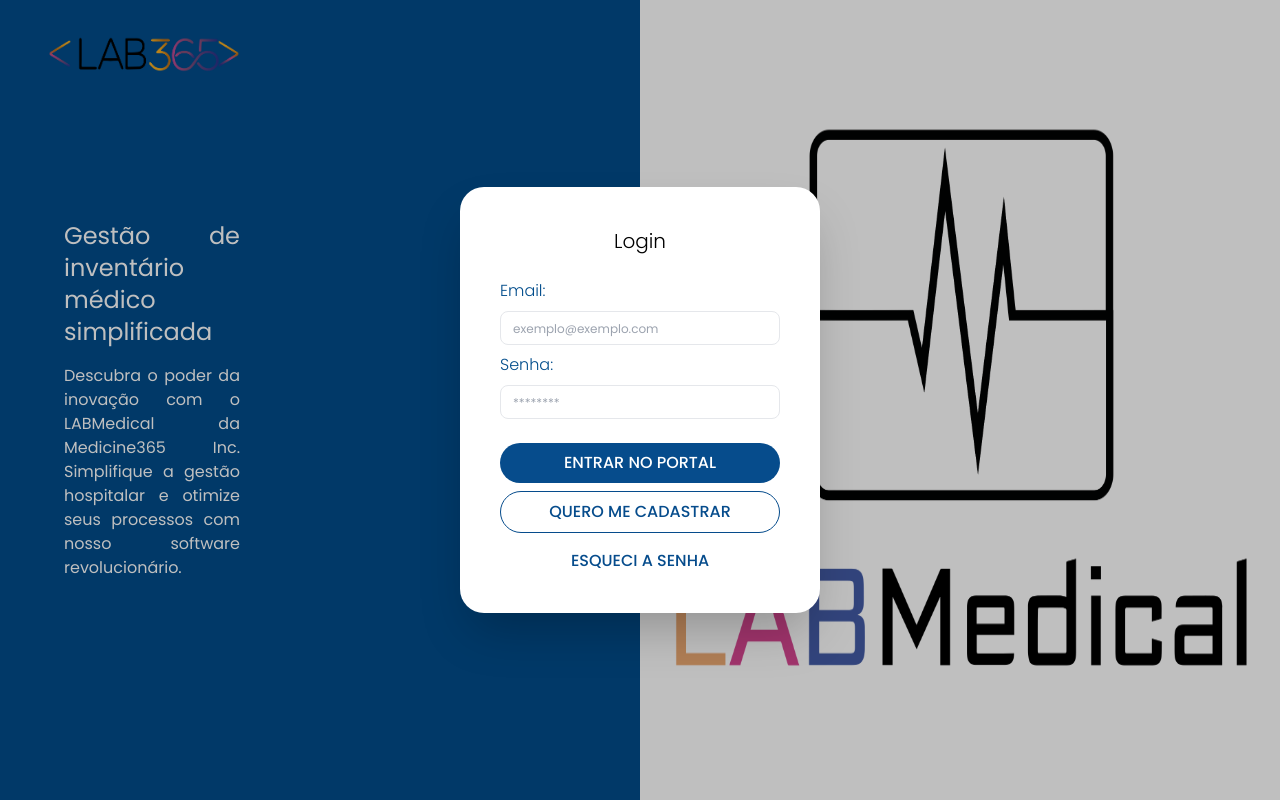
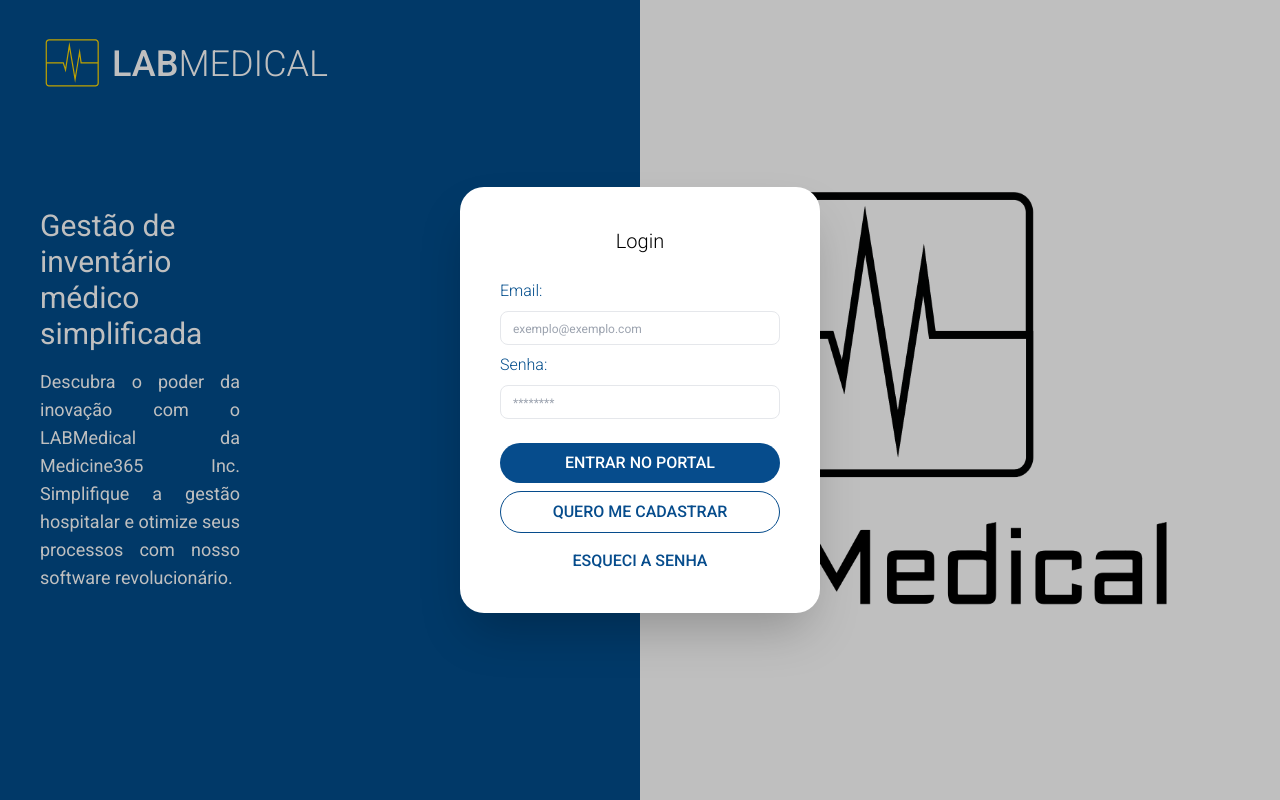
Before and after one commit to Felippeks/LABMedical, an Angular app: page /login in a window 1280 px wide. Built offline with nearby package versions, Linux system fonts and the light colour scheme.

Commit message:
chore(ComponentLogin): updateComponent #LM005.4

```diff
--- a/src/app/components/login/login.component.html
+++ b/src/app/components/login/login.component.html
@@ -1,26 +1,28 @@
-<main class="flex min-h-screen relative font-poppins">
+<main class="flex min-h-screen relative font-roboto">
   <section
     class="w-1/2 bg-[#014c8b] flex items-center justify-center text-white px-4 relative"
   >
-    <div class="absolute top-0 left-0 flex items-center px-12 pt-8">
-      <img src="./assets/LAB365.png" class="inline-block mr-2 w-48" />
-      <!-- <span class="text-2xl">LabMedical</span> -->
+    <div class="absolute top-0 left-0 flex items-center lg:px-4 md:px-2 pt-2 uppercase ">
+      <img src="./assets/logo.svg" class="inline-block lg:w-28 w-16" />
+      <span class="lg:text-4xl text-lg lg:-ml-4 -ml-2 font-medium">Lab</span
+      ><span class="lg:text-4xl text-lg font-extralight">Medical</span>
     </div>
-    <div class="pr-96 pl-12 text-justify">
-      <h2 class="text-2xl mb-4">Gestão de inventário médico simplificada</h2>
-      <p>
+
+    <div class="lg:pr-96 md:pr-52 lg:pl-6 md:pl-2 lg:text-justify hide-on-mobile">
+      <h2 class="lg:text-3xl text-start md:text-xl mb-4">Gestão de inventário médico simplificada</h2>
+      <p class="lg:text-lg md:text-sm">
         Descubra o poder da inovação com o LABMedical da Medicine365 Inc.
         Simplifique a gestão hospitalar e otimize seus processos com nosso
         software revolucionário.
       </p>
     </div>
   </section>
-  <section class="w-1/2 bg-white flex items-center justify-center relative">
+  <section class="w-1/2 bg-white flex items-center justify-center relative hide-on-mobile">
     <div class="absolute inset-0 flex items-center justify-center">
       <img
         src="./assets/LABMedical.png"
         alt="fundo imagem"
-        class="h-[650px] w-[900px]"
+        class="xl:h-[500px] xl:w-[700px] md:h-64 md:w-72 md:absolute md:right-0 xl:right-20 3xl:right-auto top-center"
       />
     </div>
   </section>
@@ -54,12 +56,12 @@
         type="submit"
         (click)="onLogin()"
         value="Entrar no portal"
-        class="mt-4 mb-2 bg-[#064c8c] text-white rounded-3xl p-2 uppercase font-medium"
+        class="mt-4 mb-2 bg-[#064c8c] text-white rounded-3xl p-2 uppercase font-medium hover:bg-[#064d8fe4]"
       />
       <button
         type="button"
         (click)="onRegister()"
-        class="mb-2 border-[1px] border-[#064c8c] rounded-3xl p-2 text-[#064c8c] uppercase font-medium"
+        class="mb-2 border-[1px] border-[#064c8c] rounded-3xl p-2 text-[#064c8c] uppercase font-medium hover:bg-gray-200 hover:text-black hover:border-[#FFD700]"
       >
         <span *ngIf="!loading">Quero me cadastrar</span>
         <div *ngIf="loading" class="loading-spinner"></div>
@@ -67,7 +69,7 @@
       <button
         type="button"
         (click)="onForgotPassword()"
-        class="p-2 uppercase text-[#064c8c] font-medium mb-4"
+        class="p-2 uppercase text-[#064c8c] font-medium mb-4 hover:bg-gray-100 hover:text-[#FFD700] rounded-3xl"
       >
         Esqueci a senha
       </button>
--- a/src/app/components/login/login.component.scss
+++ b/src/app/components/login/login.component.scss
@@ -11,3 +11,14 @@
       to { transform: rotate(360deg); }
     }
   }
+
+  .hover-signUp{
+    color: #064c8c;
+    cursor: pointer;
+  }
+
+  @media (max-width: 640px) {
+    .hide-on-mobile {
+      display: none;
+    }
+  }
--- a/src/app/components/login/login.component.ts
+++ b/src/app/components/login/login.component.ts
@@ -33,6 +33,7 @@
       const userData = JSON.parse(localStorage.getItem('userData') || '{}');
 
       if (email && userData.email === email && userData.password === password) {
+        this.router.navigate(['/home']);
         localStorage.setItem('isLoggedIn', 'true');
       } else {
         alert('Usuário ou senha inválidos');
--- a/tailwind.config.js
+++ b/tailwind.config.js
@@ -8,6 +8,14 @@
         poppins: ['Poppins', 'sans-serif'],
       },
     },
+    screens: {
+      'sm': '640px',
+      'md': '768px',
+      'lg': '1024px',
+      'xl': '1280px',
+      '2xl': '1536px',
+      '3xl': '1990px',
+    }
   },
   plugins: [],
 };
```
Also changed, not shown: src/assets/logo.svg (added).
